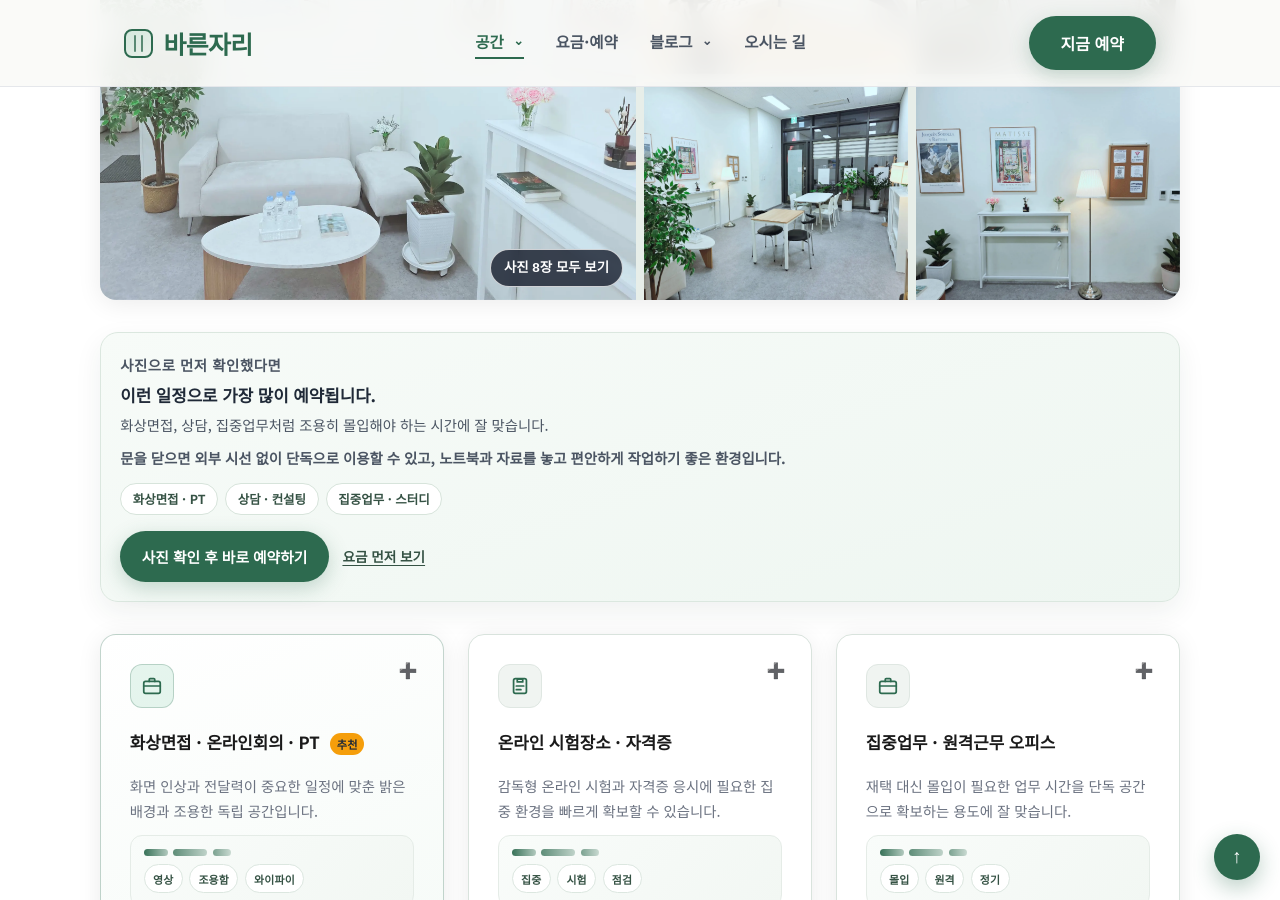
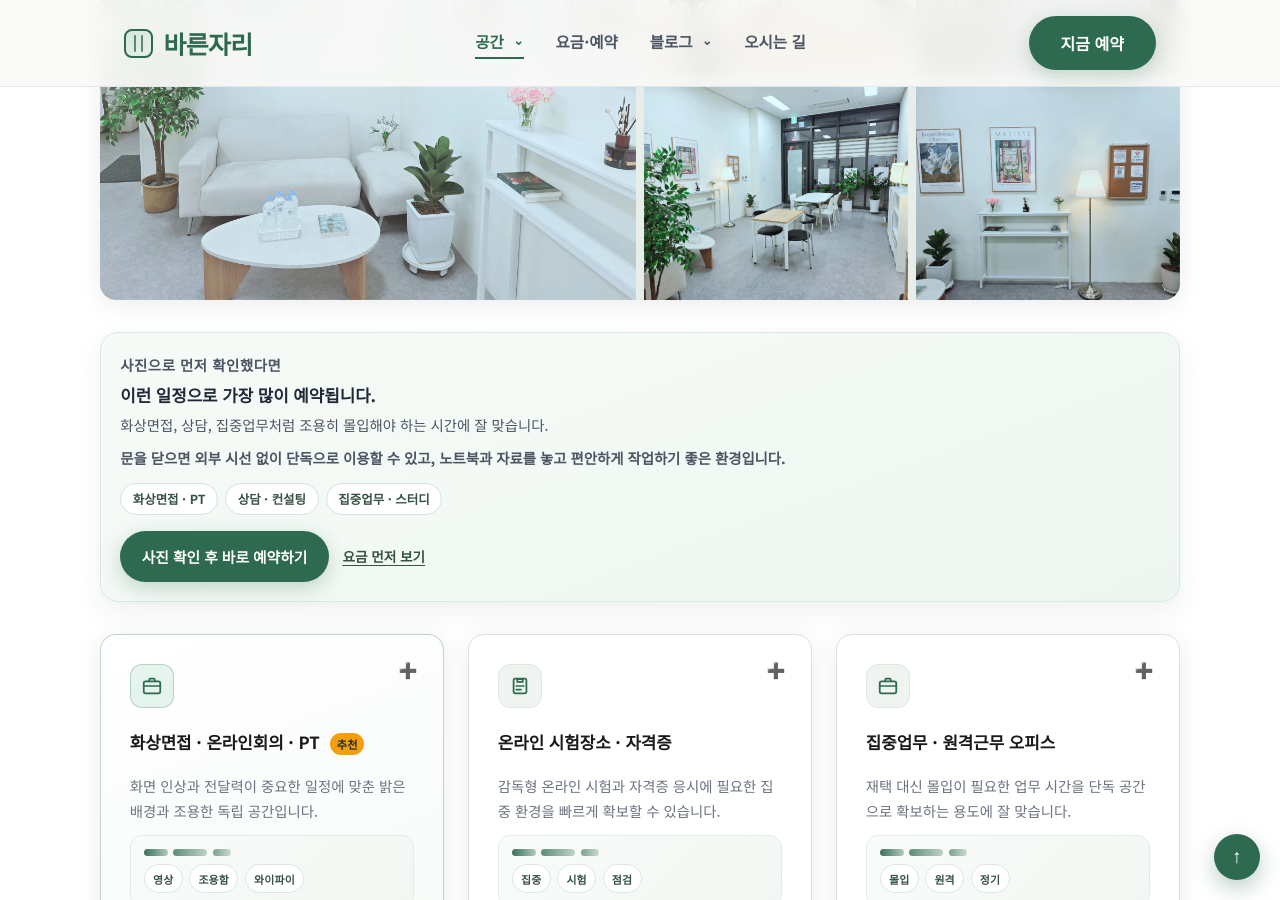
Before and after one commit to bareunspace/blog, a Jekyll site: the page built from index.html, in a window 1280 px wide and 900 px high, scrolled down 1193 px. Built offline with Jekyll 4.4.1, drawn with Linux system fonts in a browser that asks for light colours.

Commit message:
picture text change

```diff
--- a/index.html
+++ b/index.html
@@ -54,7 +54,6 @@
           <figure class="gallery-item space-gallery-item space-gallery-featured">
             <button type="button" class="gallery-open" data-src="images/09.webp" data-alt="바른자리 전체 공간 와이드 뷰" aria-label="바른자리 전체 공간 와이드 뷰 확대 보기">
               <img src="images/09.webp" alt="바른자리 전체 공간 와이드 뷰" loading="lazy" decoding="async" fetchpriority="low" width="4000" height="3000" />
-              <span class="space-gallery-overlay" id="spaceGalleryOverlay">사진 전체보기</span>
             </button>
           </figure>
           <figure class="gallery-item space-gallery-item">
@@ -90,6 +89,7 @@
           <figure class="gallery-item space-gallery-item">
             <button type="button" class="gallery-open" data-src="images/04.webp" data-alt="바른자리 창가 테이블 포인트" aria-label="바른자리 창가 테이블 포인트 확대 보기">
               <img src="images/04.webp" alt="바른자리 창가 테이블 포인트" loading="lazy" decoding="async" fetchpriority="low" width="2252" height="3362" />
+              <span class="space-gallery-overlay" id="spaceGalleryOverlay">사진 8장 모두 보기</span>
             </button>
           </figure>
         </div>
```
